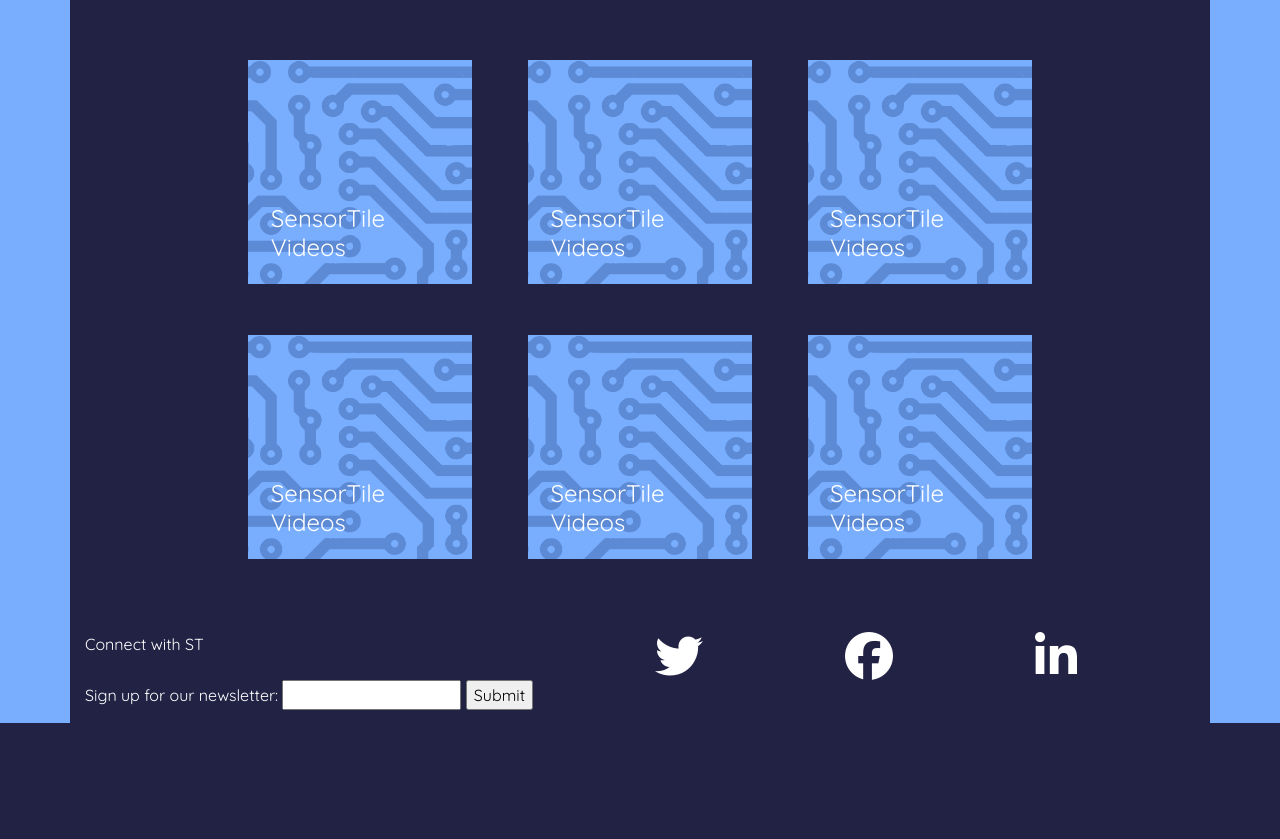
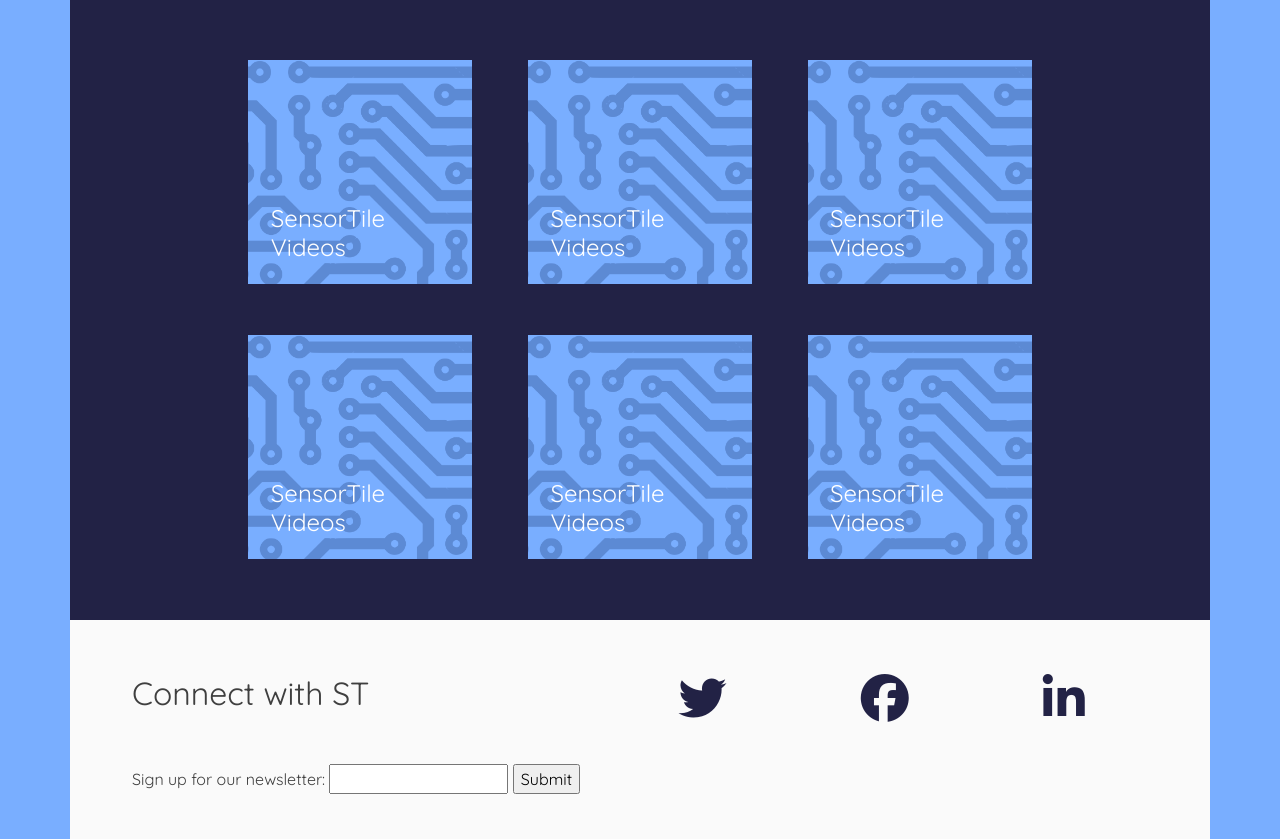
Before and after one commit to stmMicroWebsite/Trial-Website, a PHP site: page / in a window 1280 px wide. Shown: the part 1159-1998 px from the top of the page. Before the commit the page ends 1882 px from the top, so only its background shows below. Run offline with PHP 8.4, Linux system fonts and the light colour scheme; some libraries are stand-ins or nearby versions.

Commit message:
finalized style for page

```diff
--- a/index.html
+++ b/index.html
@@ -151,11 +151,11 @@
 
   <!-- For universal footer field -->
     <footer>
-      <div class="container body-content">
+      <div class="container body-content white">
         <!-- Social Media stuff-->
-        <div class="row social-media">
+        <div class="row social-media shifted" style="padding-top: 2.6rem;">
           <div class="col-md-4">
-            <p>Connect with ST</p>
+            <h2 class="dark-text">Connect with ST</h2>
           </div>
           <div class="col-md-2 offset-md-2">
             <i class="fa fa-twitter fa-3x" aria-hidden="true"></i>
@@ -169,11 +169,11 @@
         </div>
 
         <!-- Newsletter -->
-        <div class="row justify-content-center">
-          <div class="col-md-12">
+        <div class="row justify-content-center first shifted">
+          <div class="col-md-12" style="padding-bottom: 2rem;">
             <!-- Put in action to process the request-->
             <form>
-              <span>Sign up for our newsletter:</span>
+              <span class="dark-text">Sign up for our newsletter:</span>
               <span> <input type="text" name="email"/> </span>
               <span> <input type="submit" value="Submit"> </span>
             </form>
--- a/style.css
+++ b/style.css
@@ -30,7 +30,7 @@
 }
 
 i {
-  color: white;
+  color: #222245;
 }
 
 
@@ -80,7 +80,6 @@
   background-color: #222245;
 }
 
-
 .slideshow-container {
   position: relative;
   text-align: center;
@@ -123,11 +122,31 @@
 .text {
   margin-left: 10%;
   margin-right: 10%;
+}
 
-.row.social-media{
-  color: white;
+.row.social-media {
+  color: #222245;
   padding-top: 20px;
   padding-bottom: 10px;
+}
+
+.white {
+  background-color: #fafafa ;
+}
+
+.dark-text {
+  color: #3f3f3f;
+}
+
+.shifted {
+  margin-left: 2rem;
+  z-index: 1;
+}
+
+.sticky {
+  position: fixed;
+  top: 0;
+  width: 100%;
 }
 
 /*
```
Also changed, not shown: video_demo.html (+8 -2 lines).
